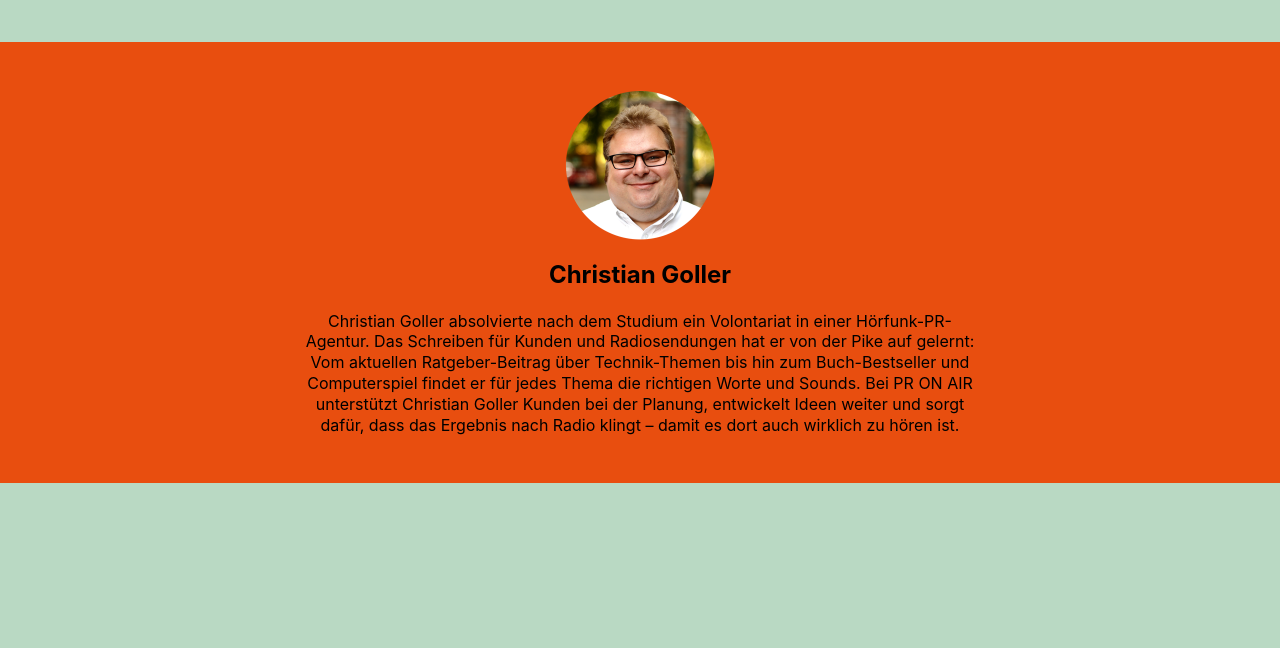
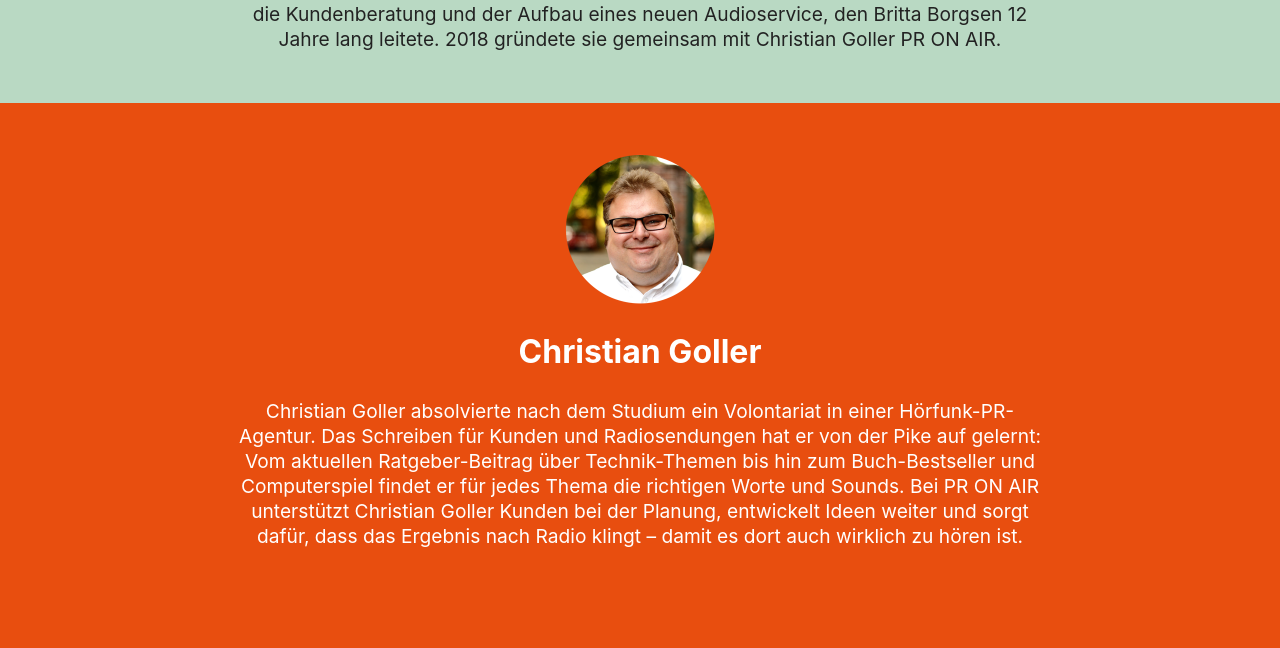
Before and after one commit to pr-onair/website, a website: page docs/koepfe/index.html in a window 1280 px wide. Shown: the part 581-1229 px from the top of the page. Before the commit the page ends 1064 px from the top, so only its background shows below. Drawn offline with Linux system fonts and the light colour scheme.

Commit message:
fixes
Signed-off-by: Dominik Wilkowski <Hi@Dominik-Wilkowski.com>

```diff
--- a/code/css/head.css
+++ b/code/css/head.css
@@ -10,7 +10,7 @@
 	--fg3: #222;
 
 	--bg4: #E84E0F;
-	--fg4: #000;
+	--fg4: #fff;
 
 	--bg5: #fff;
 	--fg5: #222;
--- a/code/css/site.css
+++ b/code/css/site.css
@@ -74,6 +74,7 @@
 	max-width: 42em;
 	margin: 0 auto;
 	padding: 1rem 0;
+	font-size: 1.2rem;
 }
 .partial-top .partial {
 	padding: 0;
@@ -84,6 +85,12 @@
 	width: 150px;
 	display: block;
 	margin: 0 auto;
+}
+.partial h2 {
+	font-size: 2rem;
+}
+.section-referenzen {
+	padding-bottom: 3rem;
 }
 
 /* ====================== FOOTER ====================== */
```
Also changed, not shown: docs/impressum/index.html (+1 -1 lines), docs/index.html (+1 -1 lines), docs/koepfe/index.html (+1 -1 lines), docs/assets/css/site.min.css.
